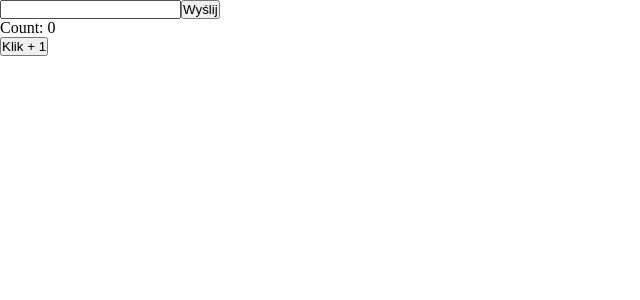
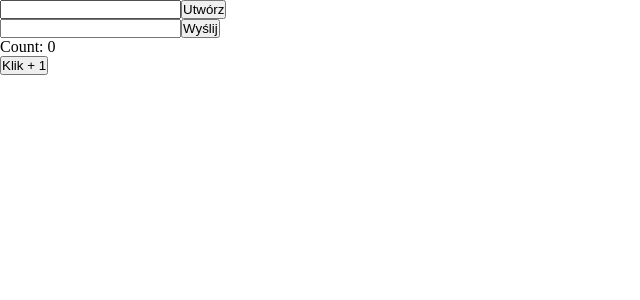
Before and after one commit to szu-szy/react-pol32, a React (Create React App) app: page / in a window 1280 px wide. Shown: the top 300 px of the page, without its empty margins (0-640 px from the left). Built offline with nearby package versions, Linux system fonts and the light colour scheme; no server answers.

Commit message:
custom hooks ex 1

```diff
--- a/src/App.tsx
+++ b/src/App.tsx
@@ -1,9 +1,10 @@
-import { Component, useEffect, useState } from "react";
+import { ChangeEvent, Component, useEffect, useState } from "react";
 import "./App.scss";
 
 import { Post } from "./revision/PostList/PostList";
 import { ElementList } from "./hooks/useCallback/ElementList/ElementList";
 import { Form } from "./hooks/useCallback/Form/Form";
+import { SearchForm } from "./hooks/customHooks/SearchForm/SearchForm";
 
 const getItem = (text: string) => {};
 
@@ -41,6 +42,7 @@ const App = () => {
   return (
     <div className="App">
       {/* Zadania hooki */}
+      <SearchForm />
       <Form />
       <ElementList />
       {/* <Parent /> */}
--- /dev/null
+++ b/src/hooks/customHooks/SearchForm/SearchForm.tsx
@@ -0,0 +1,18 @@
+// - SENS ZADANIA - wyciagniecie logiki do customowego hooka - useSearchForm -> przykład w hooks/useCallback/Form
+// - stwórz komponent SearchForm (sklada sie z input + button)
+// - input bedzie przyjmowal wartosc ze zmiennej searchTerm (przekazywana przez propsy w App.tsx)
+// - input bedzie oblugiwal event onChange z funkcja o nazwie handleSearchTerm (przekazywana przez propsy w App.tsx)
+// - skonczone zadanie to wpisanie wyszukiwanego "username" i przefiltrowania tablicy po wcisnieciu przycisku
+
+import { useSearchForm } from "./useSearchForm";
+
+export const SearchForm = () => {
+  const { searchTerm, handleSearchTerm } = useSearchForm();
+
+  return (
+    <form>
+      <input type="text" value={searchTerm} onChange={handleSearchTerm} />
+      <button>Utwórz</button>
+    </form>
+  );
+};
--- /dev/null
+++ b/src/hooks/customHooks/SearchForm/useSearchForm.ts
@@ -0,0 +1,18 @@
+import { ChangeEvent, useState } from "react";
+
+type Data = {
+  searchTerm: string;
+  handleSearchTerm: (e: ChangeEvent<HTMLInputElement>) => void;
+};
+
+export const useSearchForm = (): Data => {
+  const [searchTerm, setSearchTerm] = useState("");
+
+  const handleSearchTerm = (e: ChangeEvent<HTMLInputElement>) =>
+    setSearchTerm(e.target.value);
+
+  return {
+    searchTerm,
+    handleSearchTerm,
+  };
+};
```
